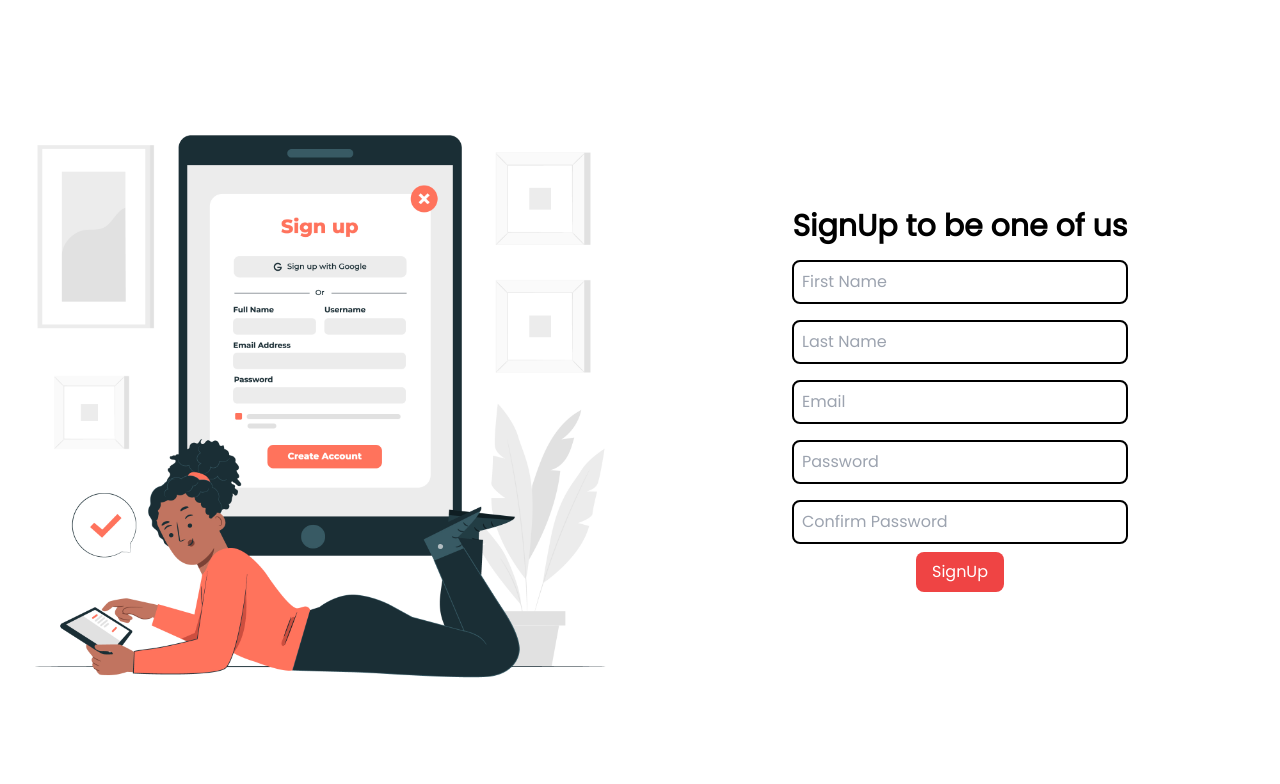
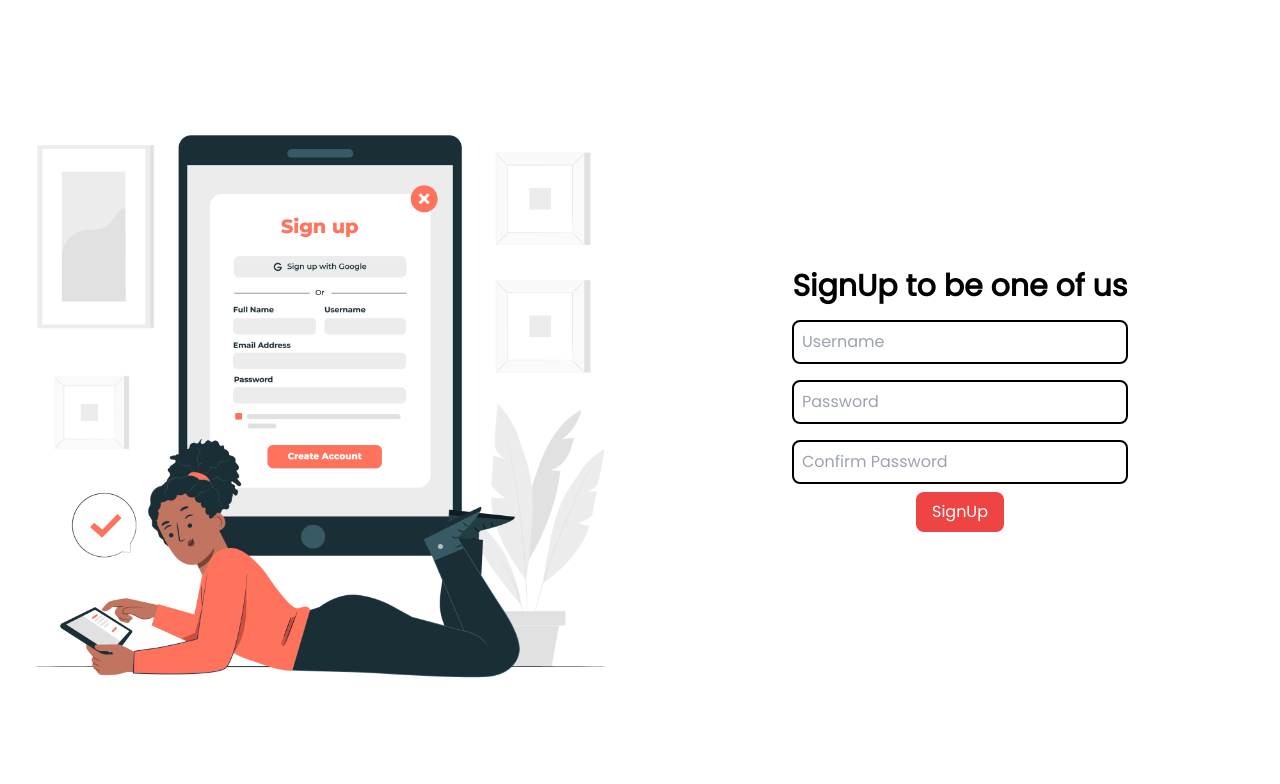
Before and after one commit to Vishesh-Vijay/DBMS-MINI-PROJECT, a PHP site: page /Signup.php in a window 1280 px wide. Shown: the part 80-864 px from the top of the page. Run offline with PHP 8.4, Linux system fonts and the light colour scheme; some libraries are stand-ins or nearby versions.

Commit message:
signupPage backend done

```diff
--- a/src/Signup.php
+++ b/src/Signup.php
@@ -1,3 +1,35 @@
+<?php
+    $showAlert=false;
+    $showError=false;
+    $exists=false;
+
+    if($_SERVER["REQUEST_METHOD"]=="POST"){
+        include "dbconnect.php";
+        $username=$_POST["username"];
+        $password=$_POST["password"];
+        $cpassword=$_POST["cpassword"];
+
+        $sql="SELECT * FROM `login` where `username`='$username'";
+        $res=mysqli_query($conn,$sql);
+        $num=mysqli_num_rows($res);
+        if($num==0){
+            if(($password == $cpassword) && $exists==false){
+                $hash=password_hash($password,PASSWORD_DEFAULT);
+                $sql="INSERT INTO `login` (`username`, `password`, `login_ID`) VALUES ('$username', '$password', NULL);";
+                $result = mysqli_query($conn, $sql);
+                if ($result) {
+                    $showAlert = true;
+                }
+            }
+            else {
+                $showError = "Passwords do not match";
+            }
+        }
+        if($num>0){
+            $exists="Either username not available or you already have an account";
+        }
+    }
+?>
 <!DOCTYPE html>
 <html lang="en">
 <head>
@@ -31,16 +63,39 @@
          <div class=" w-1/2 flex justify-center items-center h-screen">
            <div class="flex flex-col justify-center items-center">
                 <h1 class="font-semibold text-3xl">SignUp to be one of us</h1>
-                <form action="">
+                <form action="./Signup.php" method="post">
                     <div class="flex flex-col justify-center items-center">
-                        <input type="text" placeholder="First Name" class="border-2 border-black rounded-lg p-2 mt-4">
-                        <input type="text" placeholder="Last Name" class="border-2 border-black rounded-lg p-2 mt-4">
-                        <input type="text" placeholder="Email" class="border-2 border-black rounded-lg p-2 mt-4">
-                        <input type="text" placeholder="Password" class="border-2 border-black rounded-lg p-2 mt-4">
-                        <input type="text" placeholder="Confirm Password" class="border-2 border-black rounded-lg p-2 mt-4">
+                        <input type="text" id="username" name="username" placeholder="Username" class="border-2 border-black rounded-lg p-2 mt-4">
+                        <input type="text" id="password" name="password" placeholder="Password" class="border-2 border-black rounded-lg p-2 mt-4">
+                        <input type="text" id="cpassword" name="cpassword" placeholder="Confirm Password" class="border-2 border-black rounded-lg p-2 mt-4">
                         <button class="bg-red-500 text-white px-4 py-2 rounded-lg mt-2">SignUp</button>
                     </div>
+
                 </form>
+                <?php
+                if($showAlert) {
+                ?>
+                    <div class="text-green-500 text-xl font-semibold text-center" >
+                        Your Account has been successfully created!!<br>
+                        Go to Login page
+                    </div>
+                <?php
+                }
+                if($showError){
+                ?>
+                    <div class="text-red-500 font-semibold text-xl text-center">
+                        Passwords don't match try again!!
+                    </div>
+                <?php
+                }
+                if($exists){
+                ?>
+                    <div class="text-red-500 font-semibold text-xl text-center">
+                        Account already exists or username not available!!
+                    </div>
+                <?php
+                }
+                ?>
             </div>
         </div>
     </main>
```
Also changed, not shown: src/Login.php (+8 -1 lines), src/dbconnect.php (added, +14 -0 lines), src/Userpage.php (added).
